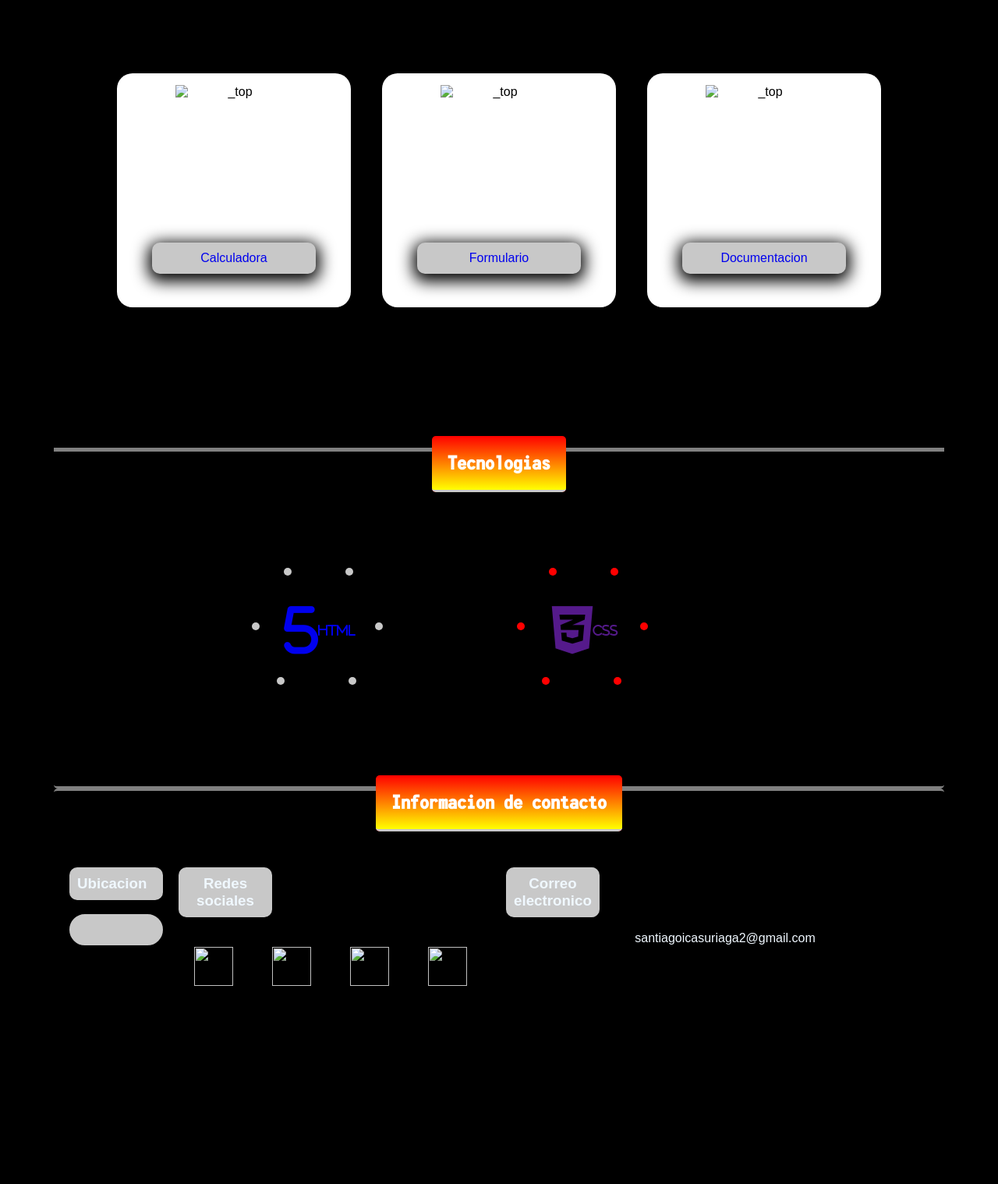
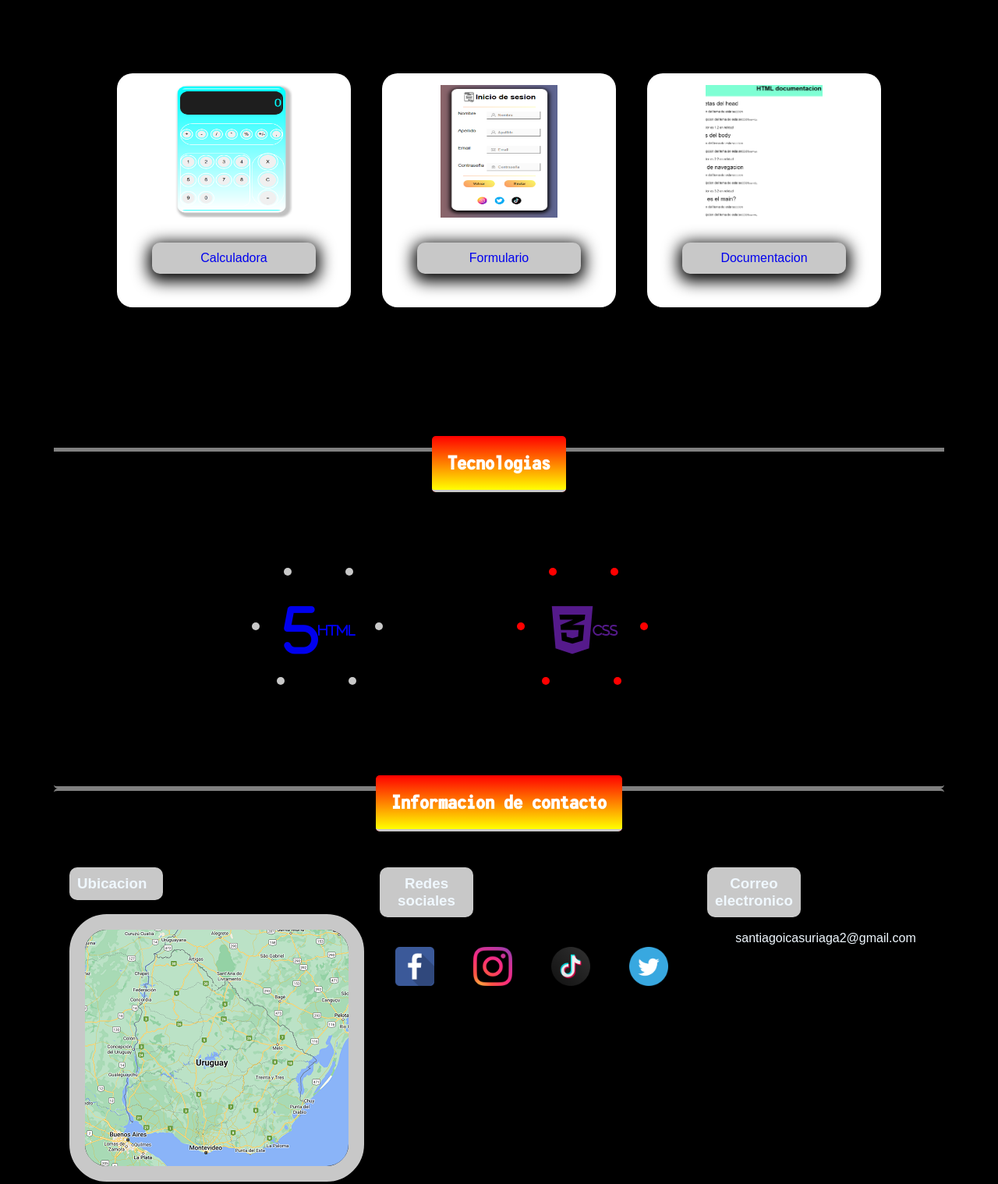
Before and after one commit to DesarrolloWebSnt1ago/Portafolio.github.io, a plain HTML site: page index.html in a window 1280 px wide. Shown: the part 561-2079 px from the top of the page at 78% size. Drawn offline with Linux system fonts and the light colour scheme; files that its build step writes are made by us from their sources.

Commit message:
Update index.html

```diff
--- a/index.html
+++ b/index.html
@@ -1,7 +1,7 @@
 <!DOCTYPE html>
 <html lang="es">
     <head>
-        <link rel="stylesheet" type="text/css" href="css/styles.css">
+        <link rel="stylesheet" type="text/css" href="styles.css">
         <link rel="stylesheet" href="https://cdnjs.cloudflare.com/ajax/libs/font-awesome/6.3.0/css/all.min.css" integrity="sha512-SzlrxWUlpfuzQ+pcUCosxcglQRNAq/DZjVsC0lE40xsADsfeQoEypE+enwcOiGjk/bSuGGKHEyjSoQ1zVisanQ==" crossorigin="anonymous" referrerpolicy="no-referrer">
         <meta charset="UTF-8">
         <meta http-equiv="X-UA-Compatible" content="IE=edge">
@@ -24,7 +24,7 @@
                     <span class="formas formas10"></span>
                     <h1>Santiago Icasuriaga</h1>
                     <figure>
-                        <img src="imgWeb/perfil.jpg" alt="">
+                        <img src="perfil.jpg" alt="">
                         <figcaption>Estudiante y creador de paginas web.
                         </figcaption>
                     </figure>
@@ -34,15 +34,15 @@
                 <h2>Proyectos</h2>
                 <section class="proyectos">
                     <div class="calculadora">
-                        <img src="imgWeb/calculadora.png" alt="_top">
+                        <img src="calculadora.png" alt="_top">
                         <a href="https://desarrollowebsnt1ago.github.io/Calculadora.github.io/" target="_self">Calculadora</a>
                     </div>
                     <div class="formulario">
-                        <img src="imgWeb/formulario.png" alt="_top">
+                        <img src="formulario.png" alt="_top">
                         <a href="https://desarrollowebsnt1ago.github.io/Formulario.github.io/" target="_self">Formulario</a>
                     </div>
                     <div class="documentacion">
-                        <img src="imgWeb/documentacion.png" alt="_top">
+                        <img src="documentacion.png" alt="_top">
                         <a href="https://desarrollowebsnt1ago.github.io/Documentacion.github.io/" target="_self">Documentacion</a>
                     </div>
                 </section>
@@ -73,7 +73,7 @@
                 <div class="contacto">
                     <div class="ubicacion">
                         <h3>Ubicacion</h3>
-                        <img class="mapa" usemap="#mapa" src="imgWeb/mapa.png" alt="">
+                        <img class="mapa" usemap="#mapa" src="mapa.png" alt="">
                         <map name="mapa">
                             <area shape="circle" coords="165,184, 109" href="https://www.google.com/maps/place/Uruguay/@-32.4105213,-57.3965357,7z/data=!4m5!3m4!1s0x9575073afb5fde09:0x4a5596616016524a!8m2!3d-32.7999732!4d-56.0124207" alt="">
                         </map>
@@ -81,10 +81,10 @@
                     <div class="redes-sociales">
                         <h3>Redes sociales</h3>
                         <div class="imagenes">
-                            <a href="https://www.facebook.com/santiago.icasuriaga"><img class="facebook" name="facebook" src="imgWeb/facebook.png" alt=""></a>
-                            <a href="https://www.instagram.com/sntaoi/"><img class="instagram" name="instagram" src="imgWeb/instagram.png" alt=""></a>
-                            <a href="https://www.tiktok.com/@s_nir"><img class="tiktok" name="tiktok" src="imgWeb/tiktok.png" alt=""></a>
-                            <a href="https://www.facebook.com/santiago.icasuriaga"><img class="twitter" name="twitter" src="imgWeb/twitter.png" alt=""></a>
+                            <a href="https://www.facebook.com/santiago.icasuriaga"><img class="facebook" name="facebook" src="facebook.png" alt=""></a>
+                            <a href="https://www.instagram.com/sntaoi/"><img class="instagram" name="instagram" src="instagram.png" alt=""></a>
+                            <a href="https://www.tiktok.com/@s_nir"><img class="tiktok" name="tiktok" src="tiktok.png" alt=""></a>
+                            <a href="https://www.facebook.com/santiago.icasuriaga"><img class="twitter" name="twitter" src="twitter.png" alt=""></a>
                         </div>
                     </div>
                     <div class="correo">
```
